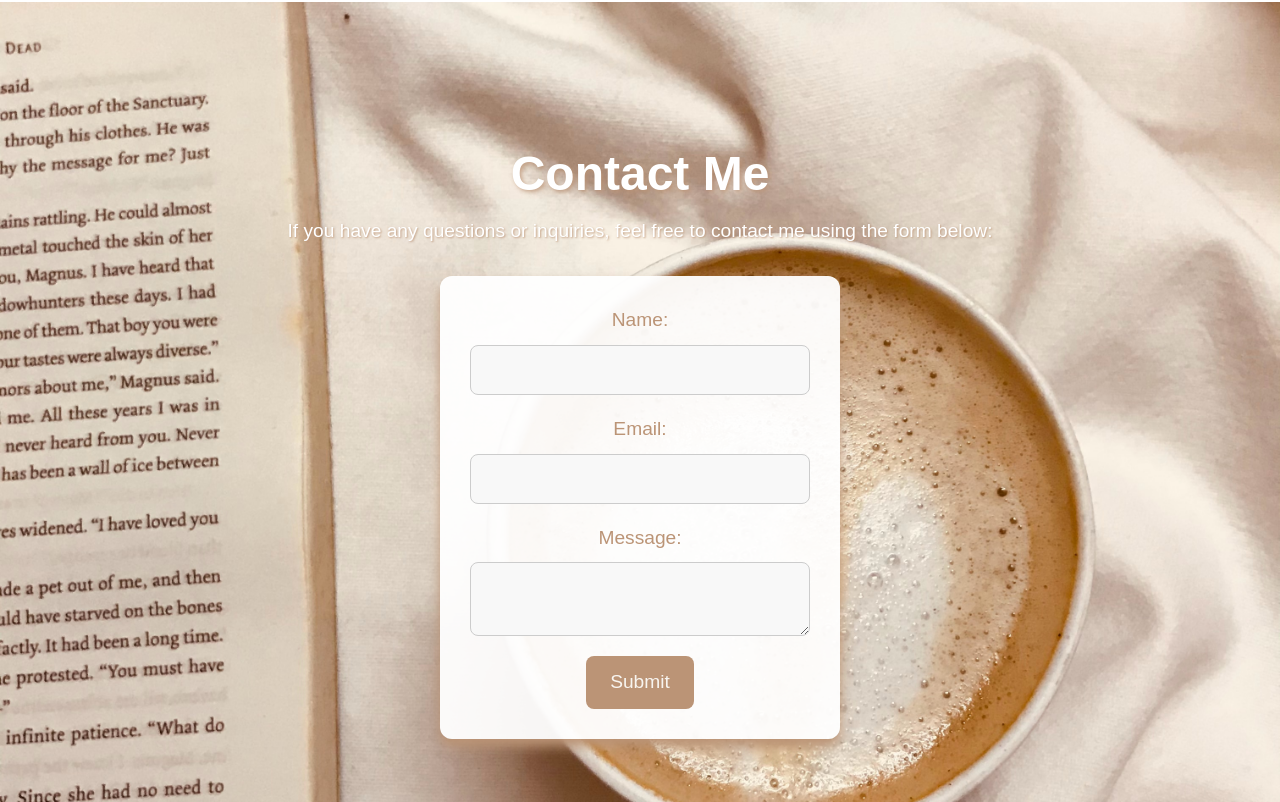
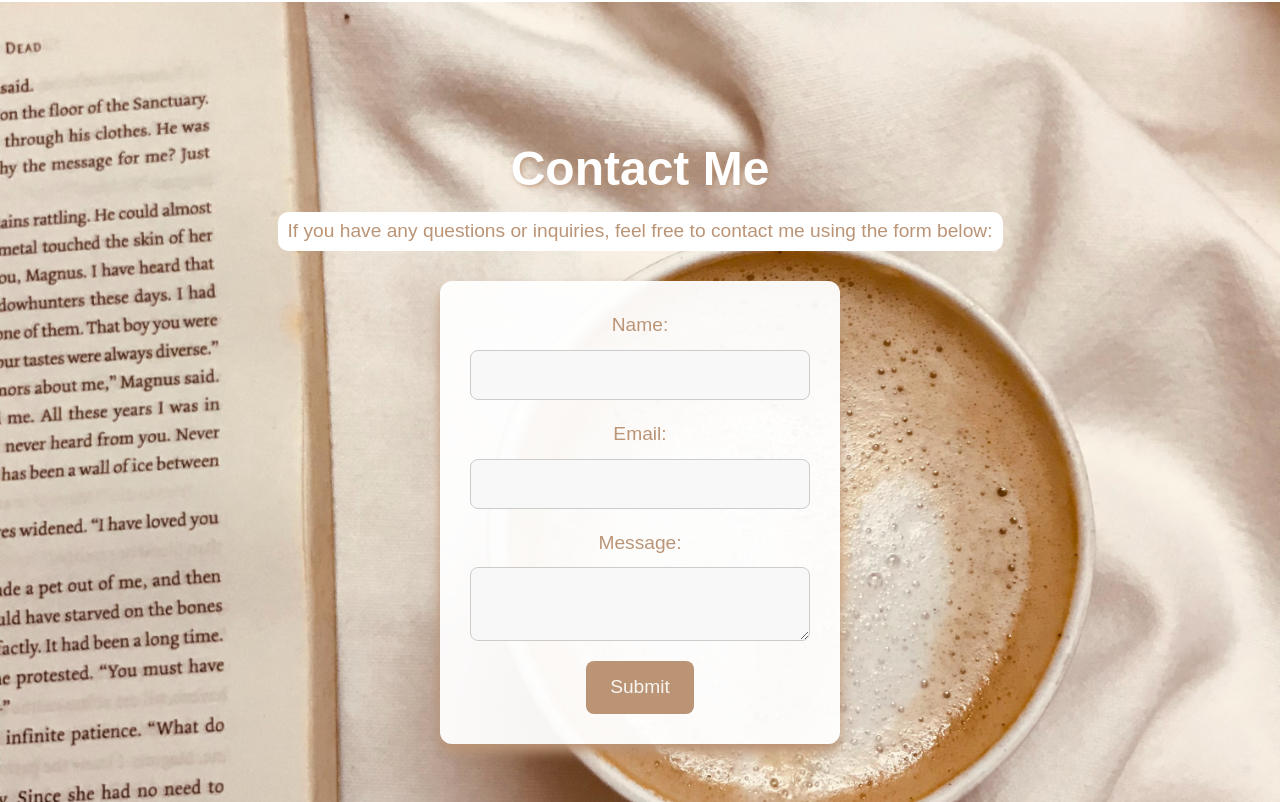
Before and after one commit to Isa18V/portfolio-isa-v18, a React (Create React App) app: page / in a window 1280 px wide. Shown: the part 3198-4000 px from the top of the page. Built offline with nearby package versions, Linux system fonts and the light colour scheme.

Commit message:
edited styling .contact-page__description

```diff
--- a/src/css/ContactPage.css
+++ b/src/css/ContactPage.css
@@ -33,8 +33,11 @@
 .contact-page__description {
   font-size: 1.2rem;
   margin-bottom: 30px;
-  color: white;
-  text-shadow: 1px 1px 2px rgb(187, 148, 118, 0.8);
+  color: #bb9476;
+  background-color: white;
+  padding: 5px 10px;
+  border-radius: 10px;
+  display: inline-block;
 }
 .contact-page__form {
   display: flex;
```
